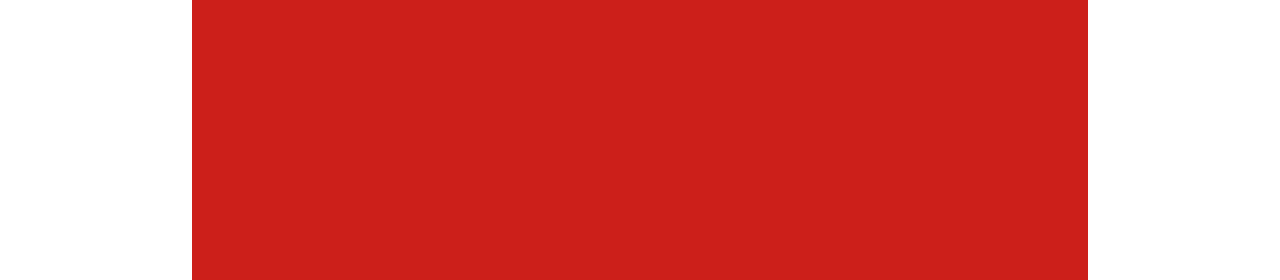
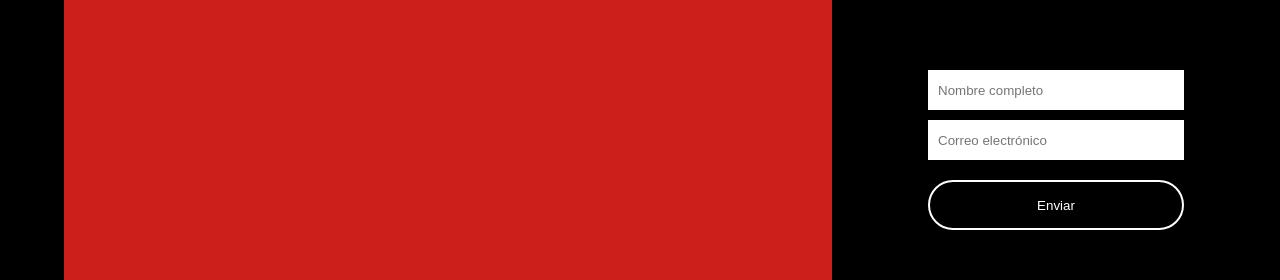
Before and after one commit to aalvarez75GiH/FrontEnds, a React (Create React App) app in the folder landingsh3ck/: page / in a window 1280 px wide. Shown: the part 263-543 px from the top of the page. Built offline with nearby package versions, Linux system fonts and the light colour scheme.

Commit message:
5th commit - adding: Improving css/section1

```diff
--- a/landingsh3ck/src/App.js
+++ b/landingsh3ck/src/App.js
@@ -5,7 +5,7 @@
 import Error from './components/error'
 import NiceMessage from './components/niceMessage'
 import NavBar from './components/NavBar'
-import VideoJS from './components/video'
+import Section1 from './views/section1'
 
 
 const App = () =>  {
@@ -24,8 +24,6 @@
     const hideMessage = () => {
         setInfoSent(null)
     }
-
-
 
       const handlePlayerReady = (player) => {
         playerRef.current = player;
@@ -63,12 +61,7 @@
             <NavBar/>
             <NiceMessage message={ infoSent } hideMessage={ hideMessage }/>
             <Error message={ error } hideError={hideError} />
-            <div className="container">
-                <div className="video-container">
-                    <VideoJS/>
-                </div>
-
-            </div>
+            <Section1/>
         </React.Fragment>
     )
 
--- a/landingsh3ck/src/components/userForm.js
+++ b/landingsh3ck/src/components/userForm.js
@@ -23,8 +23,7 @@
     }
 
     return (
-        <div>
-            <form
+        <form className="form-1"
         onSubmit={(e)=> handlingSubmit(e)}
         >
             <input
@@ -33,7 +32,7 @@
                 placeholder="Nombre completo"
                 required
                 value={fullName}
-                    className="Form__field"
+
                 />
                  <input
                 onChange={ (e) => onHandlingEmail(e)}
@@ -41,14 +40,16 @@
                 placeholder="Correo electrónico"
                 required
                 value={email}
-                    className="Form__field"
+
                 />
                 <button
-                    className="Form__submit"
+
                 onClick={(e) => handlingSubmit(e) }
                 type="submit">Enviar</button>
         </form>
-        </div>
+
+
+
     )
 }
 
--- a/landingsh3ck/src/main.css
+++ b/landingsh3ck/src/main.css
@@ -43,31 +43,6 @@
     margin-left: 6rem;
   }
 
-  /* .Nav__links {
-    height: 100%;
-    list-style: none;
-    display: -webkit-flex;
-    display: flex;
-    -webkit-align-items: center;
-    align-items: center;
-    max-width: 60rem;
-    margin-left: auto;
-    margin-right: auto;
-    font-size: 1rem;
-    padding: 0 0.75rem;
-  } */
-  /* .Nav__link { */
-    /* text-decoration: none; */
-    /* color: #22292f; */
-    /* color: #ffffff; */
-  /* } */
-  /* .Nav__link-push {
-    margin-left: auto;
-  }
-  .Nav__link-margin-left { */
-    /* padding-left: 0.75rem; */
-    /* padding-left: 3rem;
-  } */
 
   .NiceMessage_Container {
     border-width: 1px;
@@ -214,26 +189,25 @@
     background-color: black;
   }
 
-  .container {
+  /* ****** Section 1 ***************** */
+  .section-1 {
     display: flex;
     flex-direction: row;
-    width: 70%;
-    height: 755px;
+    justify-content: space-evenly;
+    width: 100%;
+    height: 580px;
     background-color: black;
     margin-top: 3%;
 
+
   }
-  .video-container {
-      width: 100%;
-      height: 717px;
+  .section-1__video {
+      width: 60%;
+      height: auto;
       background-color: #cc1f1a;
 
+
   }
-  .video-container video {
-    width: 100%;
-    height: 655px;
-
-}
 
 .videoPlayer {
     width:100%;
@@ -241,3 +215,38 @@
     background-color: #2EC4B6;
     border-color: 8px solid black;
 }
+
+.section-1_form {
+    width: 25%;
+    height: auto;
+    background-color: black;
+}
+
+.form-1 {
+    display: flex;
+    flex-direction: column;
+    justify-content: center;
+    align-content: center;
+    align-items: center;
+    height: 100%;
+
+}
+
+.form-1 input {
+    height: 40px;
+    width: 80%;
+    margin-bottom: 10px;
+    padding: 10px;
+    border: none;
+}
+
+.form-1 button {
+    height: 50px;
+    width: 80%;
+    border-radius: 40px;
+    border: 2px solid white;
+    color: #ffffff;
+    background-color: #000000;
+    margin-top: 10px;
+
+}
--- a/landingsh3ck/src/views/section1.js
+++ b/landingsh3ck/src/views/section1.js
@@ -0,0 +1,19 @@
+import React from 'react'
+import VideoJS from '../components/video'
+import UserForm from '../components/userForm'
+
+const Section1 = ({ handlingSubmitUser }) => {
+    return (
+        <div className="section-1">
+            <div className="section-1__video">
+                <VideoJS/>
+            </div>
+            <div className="section-1_form">
+                <UserForm handlingSubmitUser={ handlingSubmitUser }/>
+            </div>
+        </div>
+
+    )
+}
+
+export default Section1
```
Also changed, not shown: 1 other file (tests, documents, lock files or other folders). Lines whose indentation alone changed are shown as unchanged.
